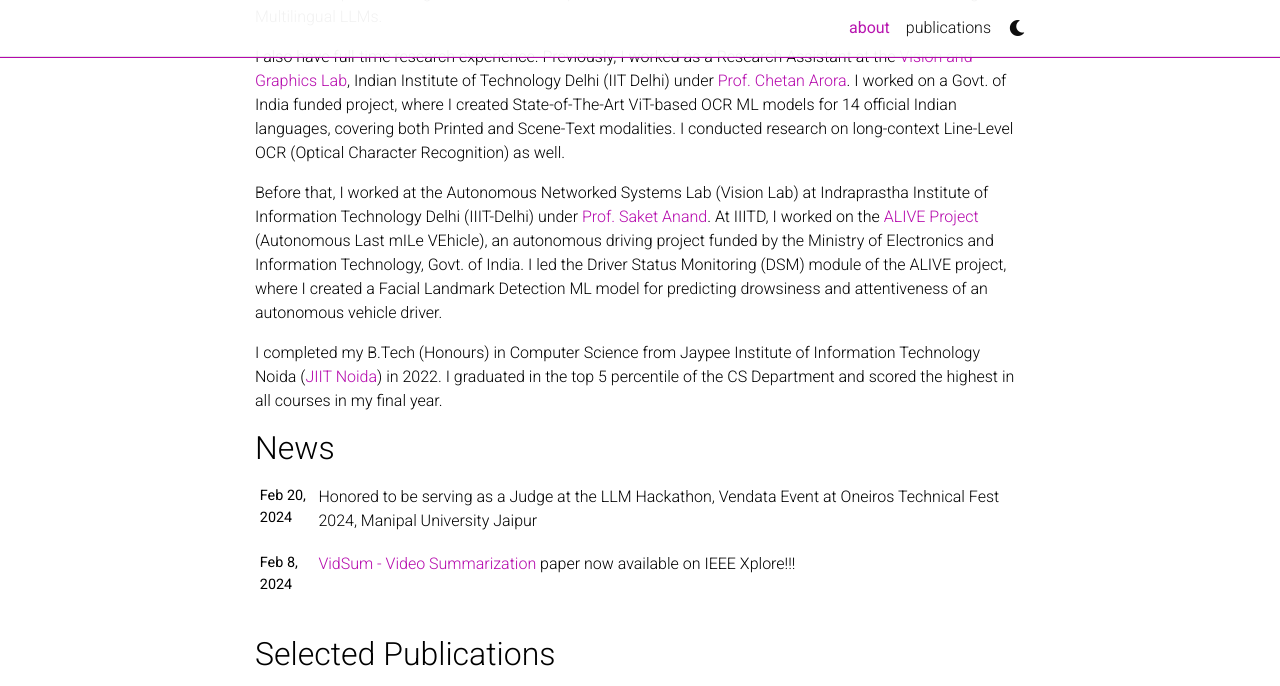
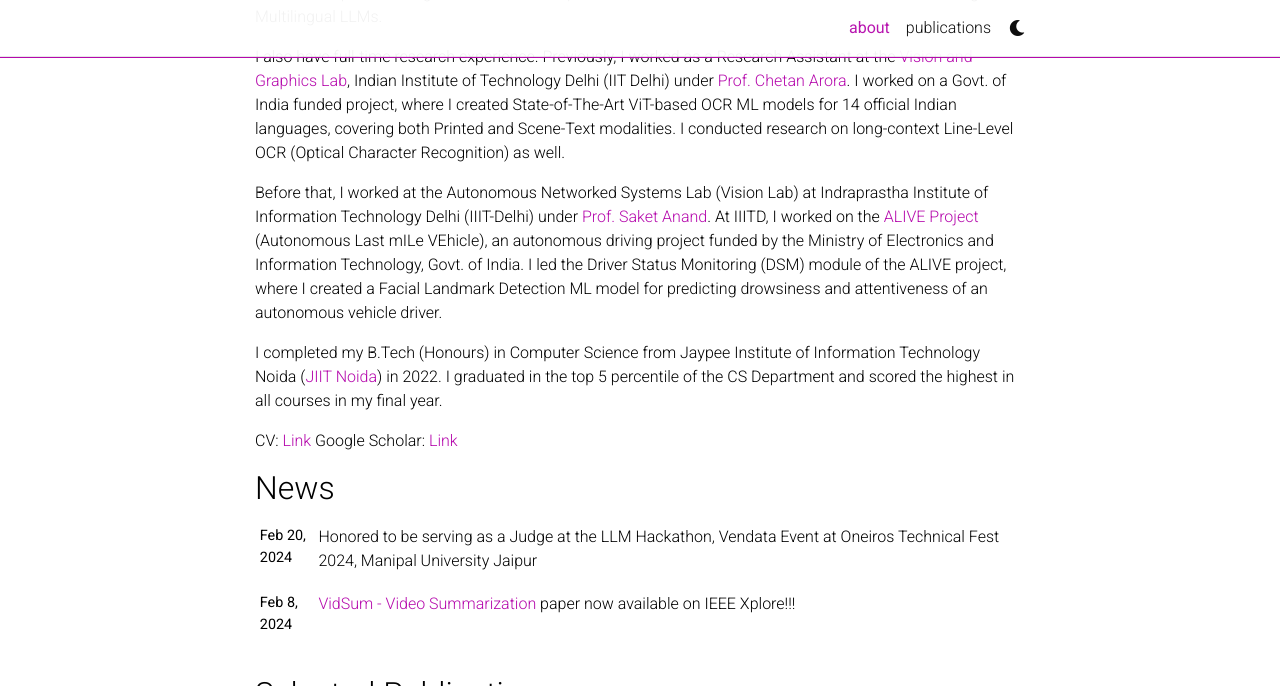
Before and after one commit to nishitanand/nishitanand.github.io, a Jekyll site: the page built from _pages/about.md, in a window 1280 px wide and 900 px high, scrolled down 556 px, cut to the strip 0-686 px from the top of the window. Built offline with Jekyll 4.4.1, drawn with Linux system fonts in a browser that asks for light colours; full-size pictures stand in for the smaller copies a plugin makes; comment, search, counter and statistics services are not loaded; a style sheet for code colours, icons or effects is not loaded.

Commit message:
Updated about.md

```diff
--- a/_pages/about.md
+++ b/_pages/about.md
@@ -27,6 +27,9 @@ Before that, I worked at the Autonomous Networked Systems Lab (Vision Lab) at In
 
 I completed my B.Tech (Honours) in Computer Science from Jaypee Institute of Information Technology Noida ([JIIT Noida](https://www.jiit.ac.in/)) in 2022. I graduated in the top 5 percentile of the CS Department and scored the highest in all courses in my final year.
 
+CV: [Link](https://drive.google.com/file/d/1smmuLIqhT6LNsrDLECqP6akAVWGHrkr6/view)
+Google Scholar: [Link](https://scholar.google.com/citations?hl=en&user=6bZx8DYAAAAJ&view_op=list_works&sortby=pubdate)
+
 <!---
 Write your biography here. Tell the world about yourself. Link to your favorite [subreddit](http://reddit.com). You can put a picture in, too. The code is already in, just name your picture `prof_pic.jpg` and put it in the `img/` folder.
 
```
